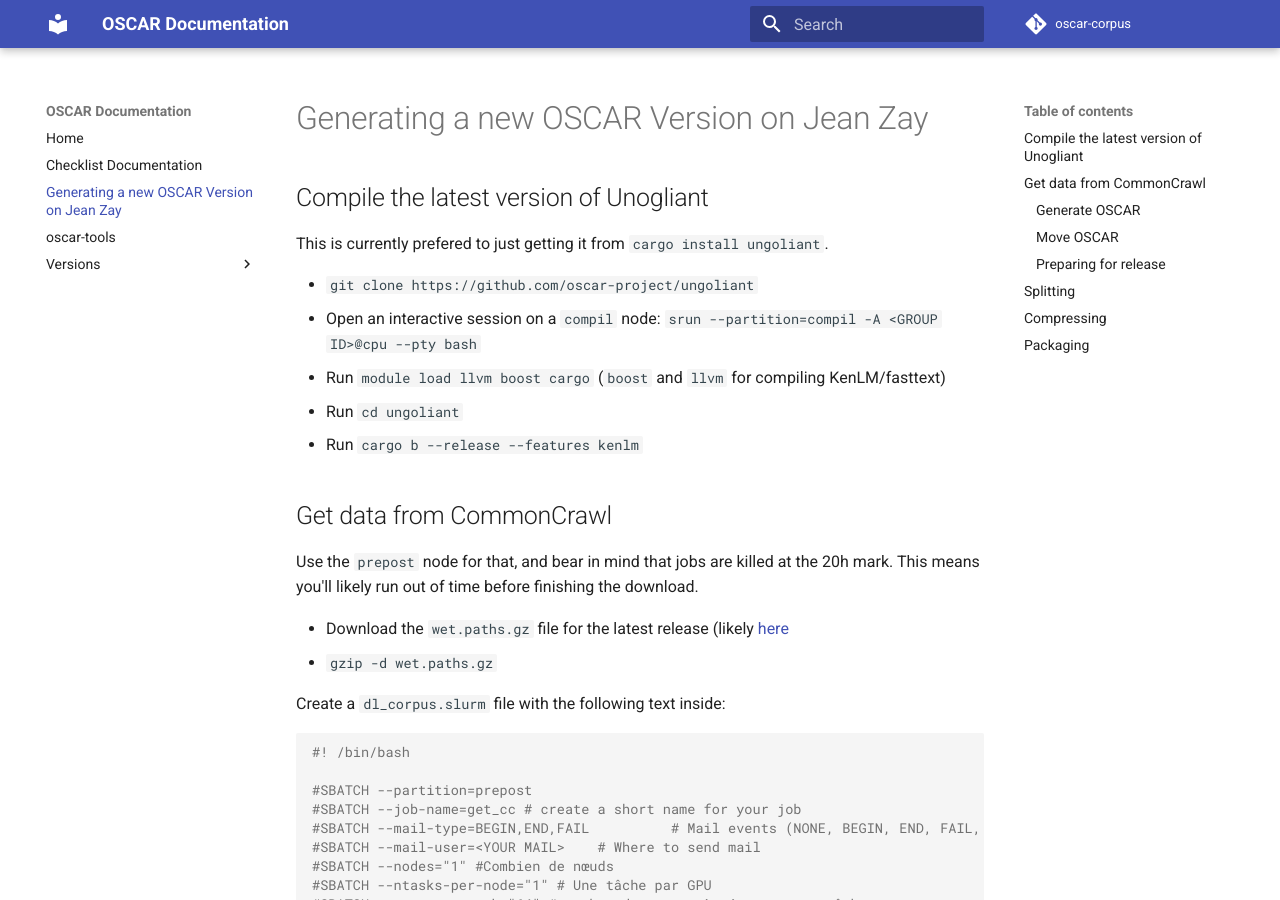
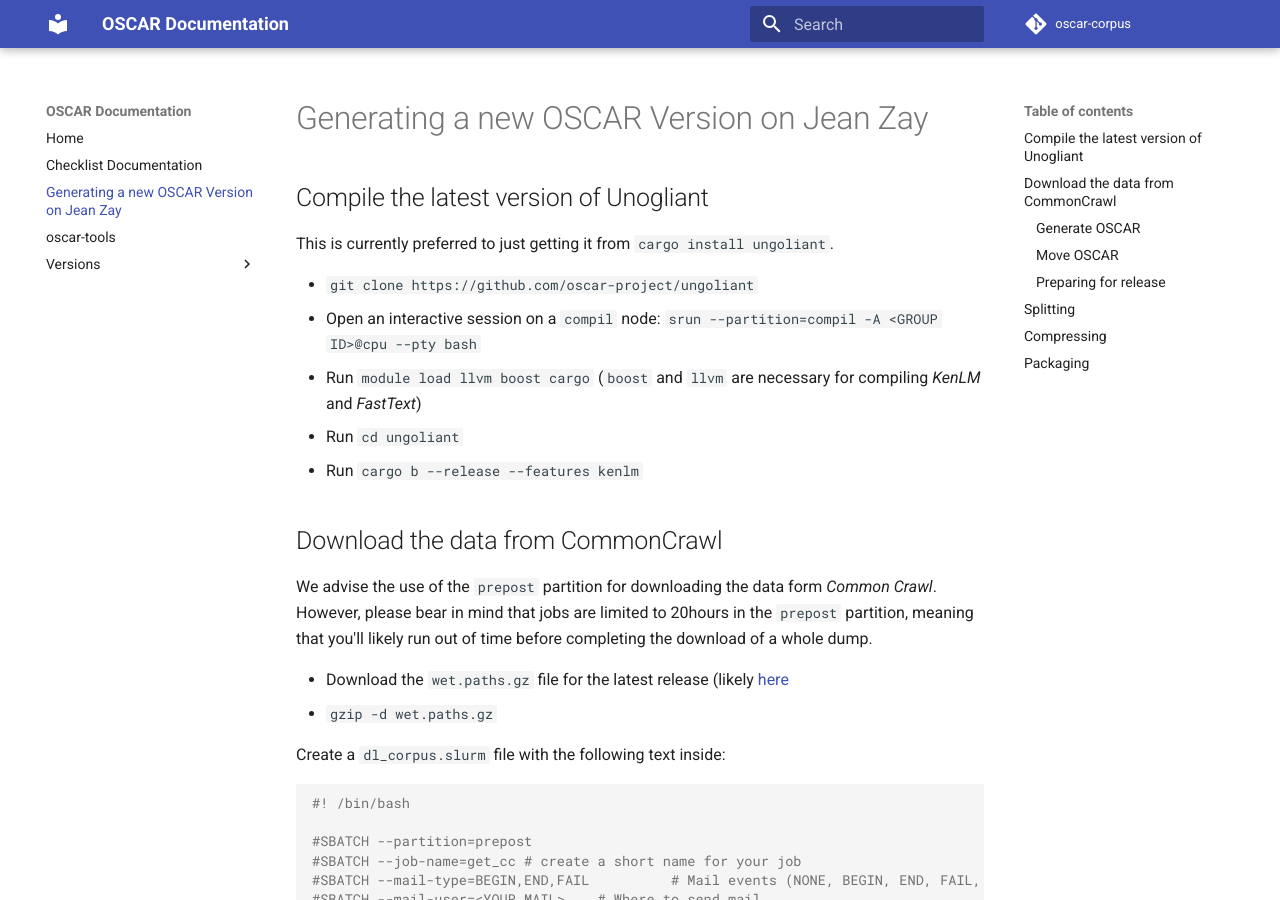
Before and after one commit to oscar-project/documentation, an MkDocs documentation site: the page built from docs/generation-jeanzay.md, in a window 1280 px wide and 900 px high. Built offline with MkDocs 1.6.1 and Material for MkDocs 9.7.7, drawn with Linux system fonts in a browser that asks for light colours; comment, search, counter and statistics services are not loaded.

Commit message:
Rephrase some things in the generation docs

```diff
--- a/docs/generation-jeanzay.md
+++ b/docs/generation-jeanzay.md
@@ -2,18 +2,17 @@
 
 ## Compile the latest version of Unogliant
 
-This is currently prefered to just getting it from `cargo install ungoliant`.
+This is currently preferred to just getting it from `cargo install ungoliant`.
 
 - `git clone https://github.com/oscar-project/ungoliant`
 - Open an interactive session on a `compil` node: `srun --partition=compil -A <GROUP ID>@cpu --pty bash`
-- Run `module load llvm boost cargo` (`boost` and `llvm` for compiling KenLM/fasttext)
+- Run `module load llvm boost cargo` (`boost` and `llvm` are necessary for compiling _KenLM_ and _FastText_)
 - Run `cd ungoliant`
 - Run `cargo b --release --features kenlm`
 
-## Get data from CommonCrawl
+## Download the data from CommonCrawl
 
-Use the `prepost` node for that, and bear in mind that jobs are killed at the 20h mark.
-This means you'll likely run out of time before finishing the download.
+We advise the use of the `prepost` partition for downloading the data form _Common Crawl_. However, please bear in mind that jobs are limited to 20hours in the `prepost` partition, meaning that you'll likely run out of time before completing the download of a whole dump.
 
 - Download the `wet.paths.gz` file for the latest release (likely [here](https://commoncrawl.org/connect/blog/)
 - `gzip -d wet.paths.gz`
```
